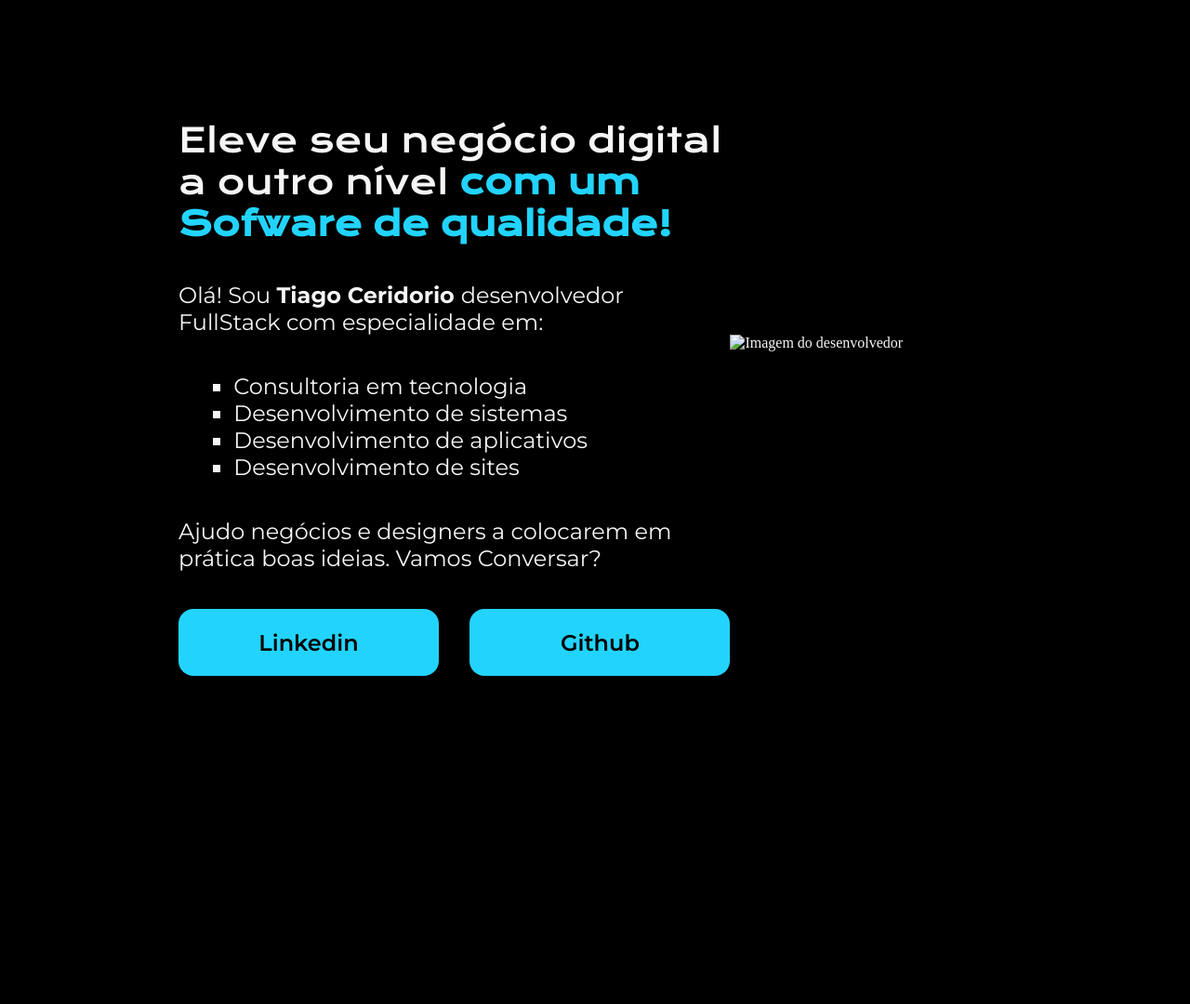
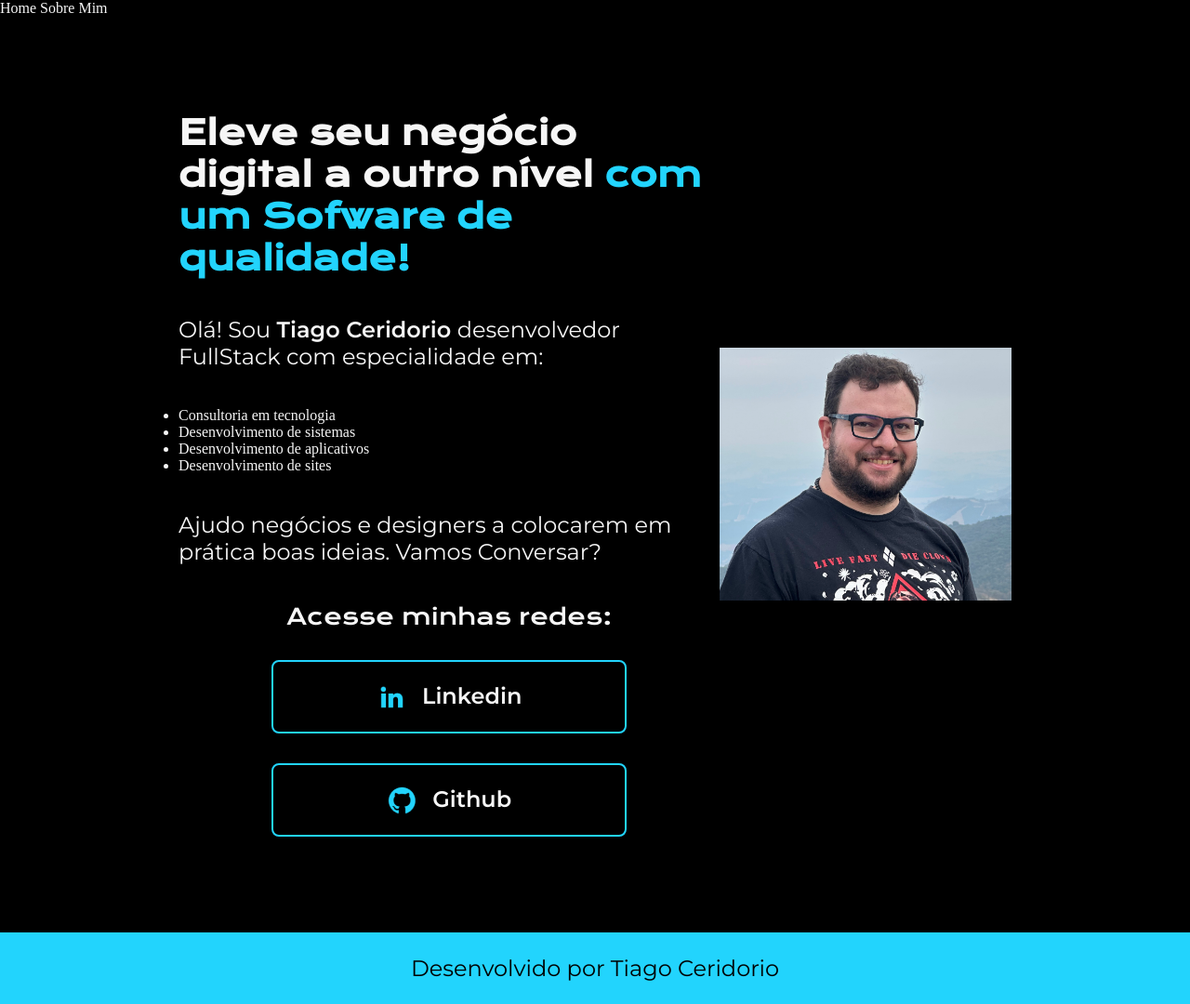
Before and after one commit to tiagoceridorio/meu-portifolio, a plain HTML site: page index.html in a window 1280 px wide. Shown: the whole page at 93% size. Before the commit the page ends 800 px from the top, so only its background shows below. Drawn offline with nearby package versions, Linux system fonts and the light colour scheme.

Commit message:
header e footer

```diff
--- a/index.html
+++ b/index.html
@@ -11,7 +11,12 @@
 </head>
 
 <body>
-  <header></header>
+  <header class="cabecalho">
+    <nav class="cabecalho__menu">
+      <a class="cabecalho__menu__link">Home</a>
+      <a class="cabecalho__menu__link">Sobre Mim</a>
+    </nav>
+  </header>
   <main class="apresentacao">
     <section class="apresentacao__conteudo">
       <h1 class="apresentacao__conteudo__titulo">
@@ -33,13 +38,18 @@
       </p>
 
       <div class="apresentacao__links">
-        <a class="apresentacao__links__link" href="https://www.linkedin.com/in/tiago-ferreira-ceridorio/"> Linkedin</a>
-        <a class="apresentacao__links__link" href="https://github.com/tiagoceridorio/"> Github</a>
+        <h2 class="apresentacao__links__subtitulo">Acesse minhas redes:</h2>
+        <a class="apresentacao__links__link" href="https://www.linkedin.com/in/tiago-ferreira-ceridorio/">
+          <img src="./assets/linkedin.png" alt="Logo do Linkedin"> Linkedin</a>
+        <a class="apresentacao__links__link" href="https://github.com/tiagoceridorio/"> <img src="./assets/github.png"
+            alt="Logo do Github"> Github</a>
       </div>
     </section>
-    <img src="imagem.jpeg" alt="Imagem do desenvolvedor" />
+    <img class="imagen-desenvolvedor" src="./assets/imagem.jpeg" alt="Imagem do desenvolvedor" />
   </main>
-  <footer></footer>
+  <footer>
+    <p class="rodape">Desenvolvido por Tiago Ceridorio</p>
+  </footer>
 </body>
 
 </html>
--- a/style.css
+++ b/style.css
@@ -1,78 +1,87 @@
-@import url('https://fonts.googleapis.com/css2?family=Krona+One&family=Montserrat:wght@100..900&display=swap');
+@import url('https://fonts.googleapis.com/css2?family=Krona+One&family=Montserrat:wght@400;600&display=swap');
 
-* {
+*{
     margin: 0;
     padding: 0;
 }
 
-body {
-    height: 80vh;
+body{
     box-sizing: border-box;
-    background-color: black;
+    background-color: #000000;
     color: #F6F6F6;
 }
 
-.titulo-destaque {
+.titulo-destaque{
     color: #22D4FD;
 }
 
-.apresentacao {
-    margin: 10% 15%;
+.apresentacao{
+    /* margin: 10% 15%; */
+    padding: 8% 15%;
     display: flex;
     align-items: center;
     justify-content: space-between;
 }
-
-.apresentacao__conteudo {
+.apresentacao__conteudo{
     width: 615px;
-    height: 482px;
     display: flex;
     flex-direction: column;
     gap: 40px;
 }
 
-.apresentacao__conteudo__titulo {
+.apresentacao__conteudo__titulo{
+    font-size: 36px;
+    font-family: 'Krona One', sans-serif;
+}
+
+.apresentacao__conteudo__texto{
+    font-size: 24px;
+    font-family: 'Montserrat', sans-serif;
+}
+
+.apresentacao__links{
+    display: flex;
+    flex-direction: column;
+    justify-content: space-between;
+    align-items: center;
+    gap: 32px;
+}
+.apresentacao__links__subtitulo{
     font-family: 'Krona One', sans-serif;
     font-weight: 400;
-    font-style: normal;
-    font-size: 36px;
+    font-size: 24px;
+}
+.apresentacao__links__link{
+    /* background-color: #22D4FD; */
+    display: flex;
+    justify-content: center;
+    gap: 16px;
+    border: 2px solid #22D4FD;
+    width: 378px;
+    text-align: center;
+    border-radius: 8px;
+    font-size: 24px;
+    font-weight: 600;
+    padding: 21.5px 0;
+    text-decoration: none;
+    color: #F6F6F6;
+    font-family: 'Montserrat', sans-serif;
+}
+.apresentacao__links__link:hover{
+    background-color: #272727;
 }
 
-.apresentacao__conteudo__texto {
-    font-family: 'Montserrat', sans-serif;
-    font-weight: 400;
-    font-style: normal;
-    font-size: 24px;
-}
-
-.apresentacao__conteudo__texto_lista {
-    font-family: 'Montserrat', sans-serif;
-    font-weight: 400;
-    font-style: normal;
-    font-size: 24px;
-    list-style-type: square;
-    padding-left: 10%;
-}
-
-.apresentacao__links {
-    display: flex;
-    justify-content: space-between;
-}
-
-.apresentacao__links__link {
-    background-color: #22D4FD;
-    width: 280px;
-    text-align: center;
-    border-radius: 16px;
-    padding: 21.5px 0;
-    text-decoration: none;
-    color: #000000;
-    font-family: 'Montserrat', sans-serif;
-    font-weight: 600;
-    font-size: 24px;
-}
-
-.apresentacao img {
+.imagen-desenvolvedor {
     width: 35%;
     height: auto;
 }
+
+.rodape{
+    padding: 24px 0;
+    color: #000000;
+    background-color: #22D4FD;
+    text-align: center;
+    font-family: 'Montserrat', sans-serif;
+    font-size: 24px;
+    font-weight: 400;
+}
```
